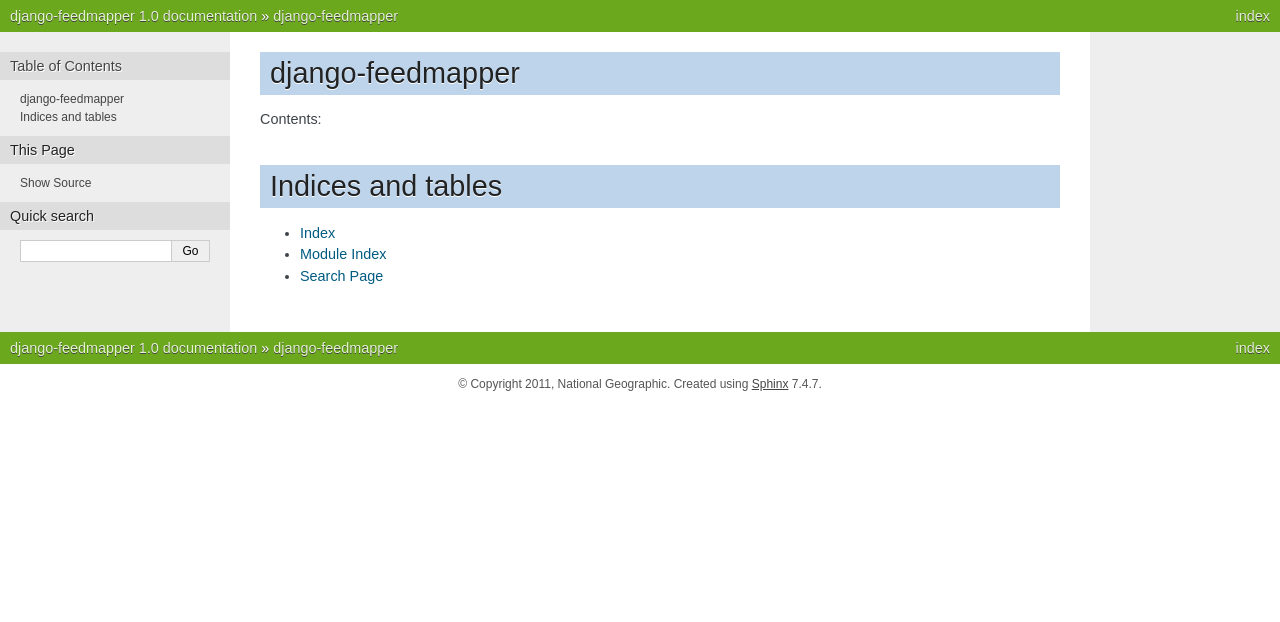
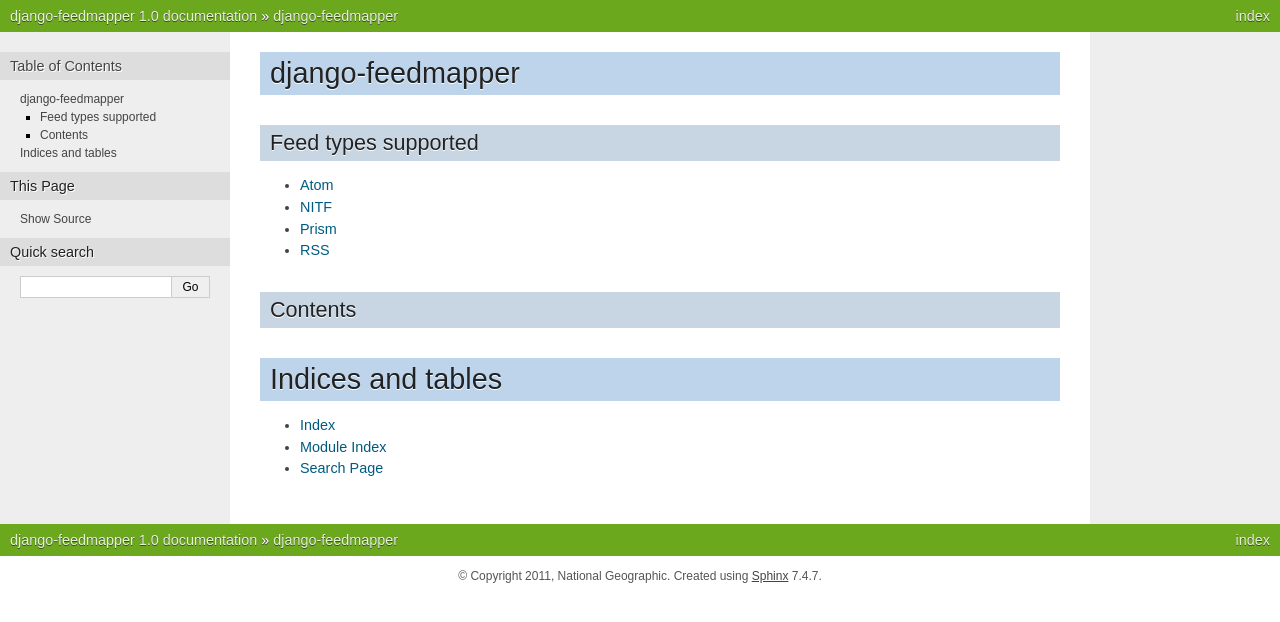
Before and after one commit to richleland/django-feedmapper, a Sphinx documentation site: the page built from docs/source/index.rst, in a window 1280 px wide. Shown: the top 622 px of the page. Built offline with Sphinx 7.4.7, drawn with Linux system fonts in a browser that asks for light colours.

Commit message:
Added feed types supported.

```diff
--- a/docs/source/index.rst
+++ b/docs/source/index.rst
@@ -1,7 +1,21 @@
 django-feedmapper
 =================
 
-Contents:
+Feed types supported
+********************
+
+* `Atom`_
+* `NITF`_
+* `Prism`_
+* `RSS`_
+
+.. _Atom: http://en.wikipedia.org/wiki/Atom_(standard)
+.. _NITF: http://www.iptc.org/site/News_Exchange_Formats/NITF/
+.. _Prism: http://www.idealliance.org/specifications/prism/
+.. _RSS: http://en.wikipedia.org/wiki/Rss
+
+Contents
+********
 
 .. toctree::
    :maxdepth: 2
```
